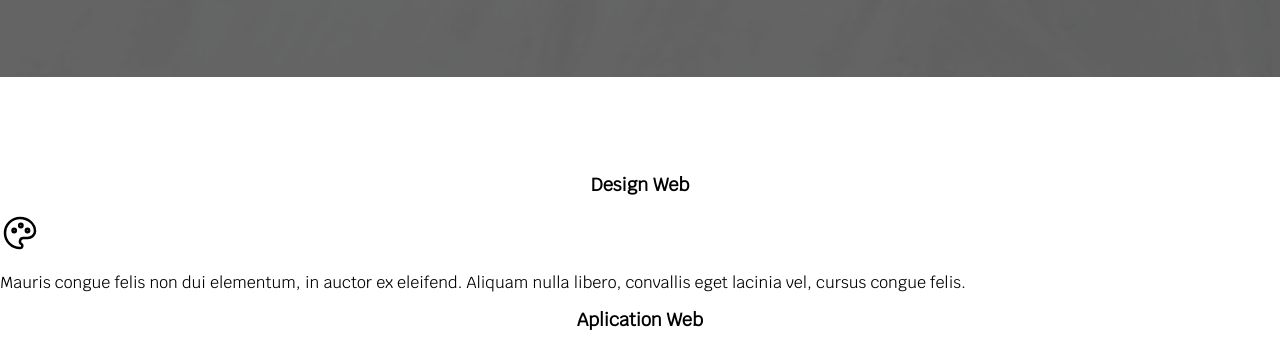
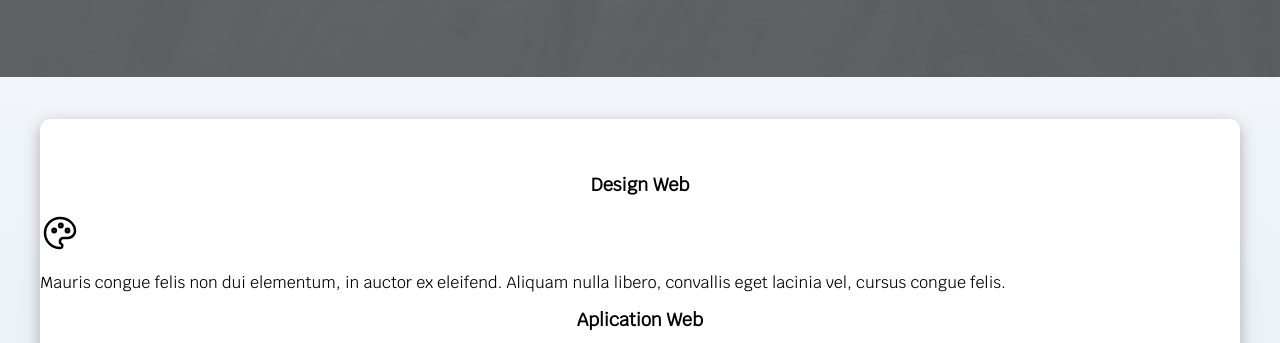
Before and after one commit to Dion0i/Web_frelancer, a plain HTML site: page index.html in a window 1280 px wide. Shown: the part 510-853 px from the top of the page. Drawn offline with Linux system fonts and the light colour scheme.

Commit message:
shadow and changes

```diff
--- a/css/style.css
+++ b/css/style.css
@@ -5,6 +5,7 @@
     --Primario: #FFC107;
     --secundario: #0097A7;
     --gris: #757575;
+    --grisClaro: #DFE9F3;
 }
 
 html
@@ -19,6 +20,22 @@ body
 {
     font-size: 16px; /*1 rem = 10px*/
     font-family: 'Krub', sans-serif;
+    background-image: linear-gradient(to top, var(--grisClaro) 0%, var(--blanco) 100%);
+}
+@media(min-width: 768px)
+{
+    .boton
+    {
+        width: auto;
+    }
+}
+.Shadow
+{
+    -webkit-box-shadow: 0px 5px 15px 0px rgba(112,112,112,0.54);
+    -moz-box-shadow: 0px 5px 15px 0px rgba(112,112,112,0.54);
+    box-shadow: 0px 5px 15px 0px rgba(112,112,112,0.54);
+    background-color: var(--blanco);
+    border-radius: 1rem;
 }
 h1
 {
--- a/index.html
+++ b/index.html
@@ -49,7 +49,7 @@
         </div>
     </Section> <!--This the Section-->
 
-    <Main>
+    <Main class="contenedor Shadow">
         <h2>Mis Servicios</h2>
 
         <section>
@@ -115,6 +115,9 @@
          </p>
         </section> <!--End-->
 
+
+    </Main> <!--This is main-->
+
     <section> <!--Here go contact-->
         <h2>Contacto</h2>
 
@@ -152,7 +155,6 @@
        </section>
         <!--End-->
 
-    </Main> <!--This is main-->
 
     <footer>
         <!--Here go rigth reserved-->
```
Lines whose indentation alone changed are shown as unchanged.
